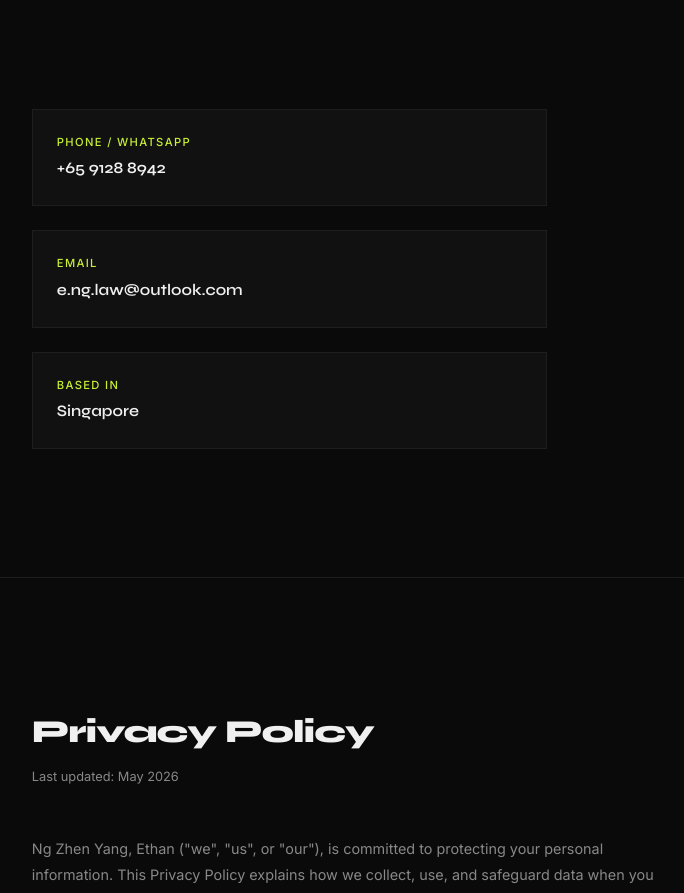
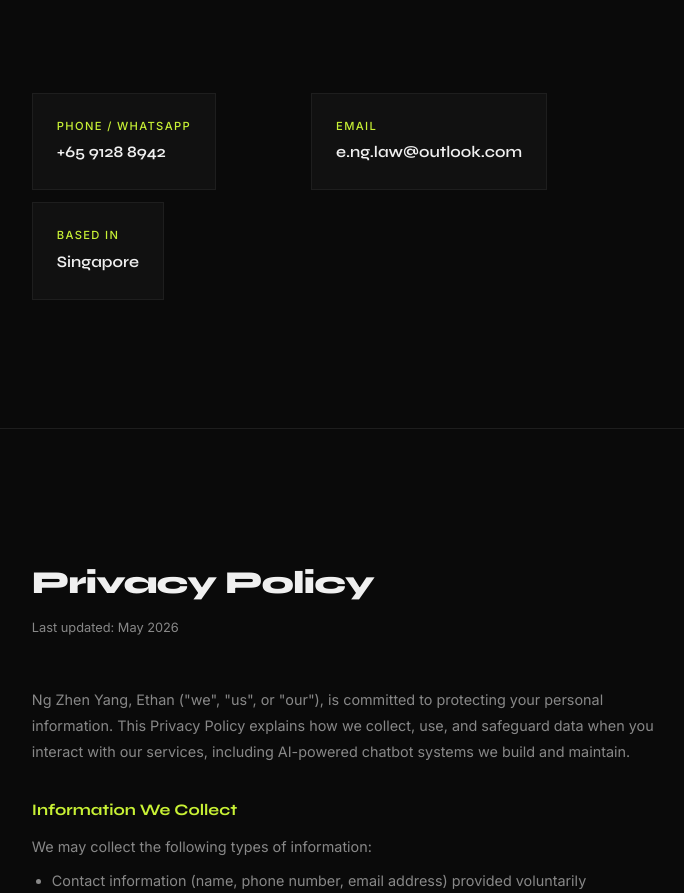
Before and after one commit to ethan8305/Intraf-Tech, a plain HTML site: page index.html in a window 1280 px wide. Shown: the part 2859-3752 px from the top of the page, without its empty margins (45-729 px from the left). Drawn offline with Linux system fonts and the light colour scheme; a script that the page names is missing.

Commit message:
Update index.html

```diff
--- a/index.html
+++ b/index.html
@@ -325,10 +325,15 @@
 
     .contact-details {
       display: flex;
-      flex-direction: column;
-      gap: 1.5rem;
-      padding-top: 1rem;
-    }
+      justify-content: space-between;
+      align-items: center;
+      gap: 0.75rem;
+      flex-wrap: wrap;
+  }
+
+    .contact-details span {
+    flex: 1 1 auto;
+  }
 
     .contact-row {
       display: flex;
```
